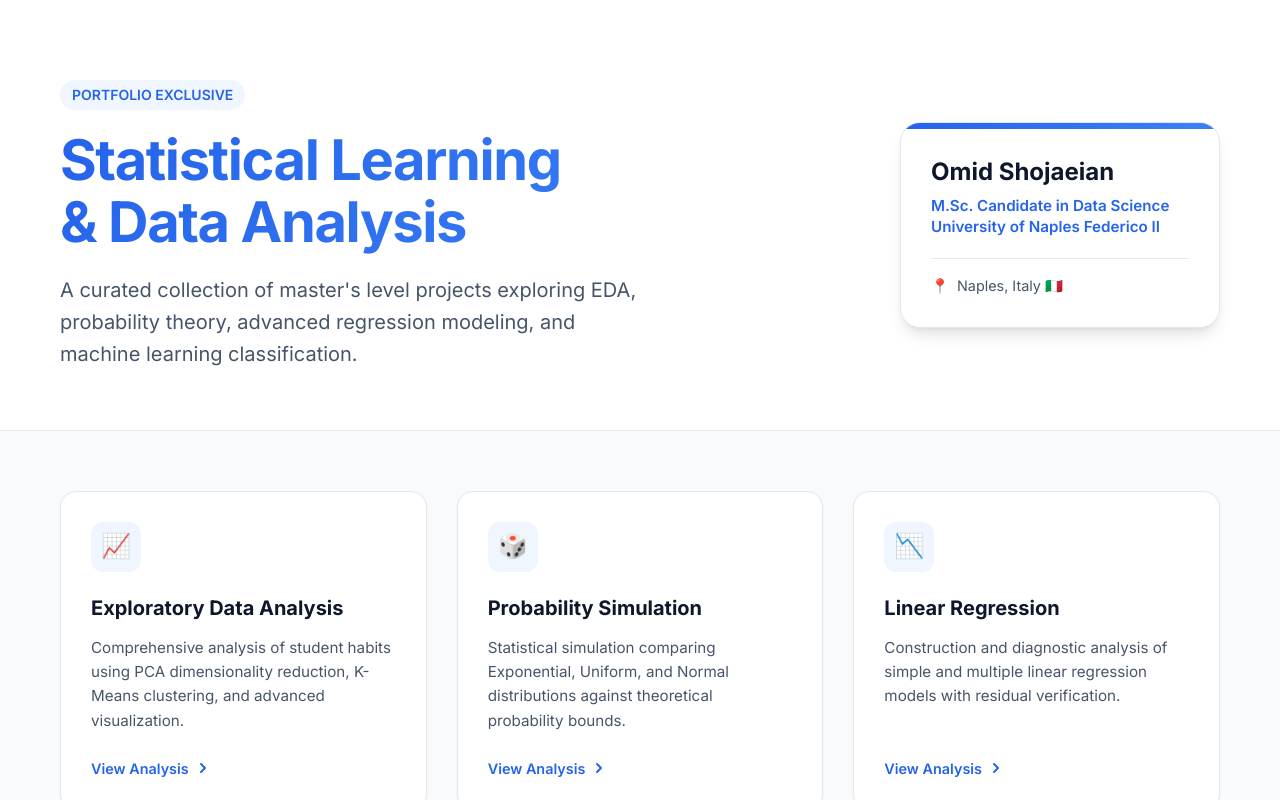
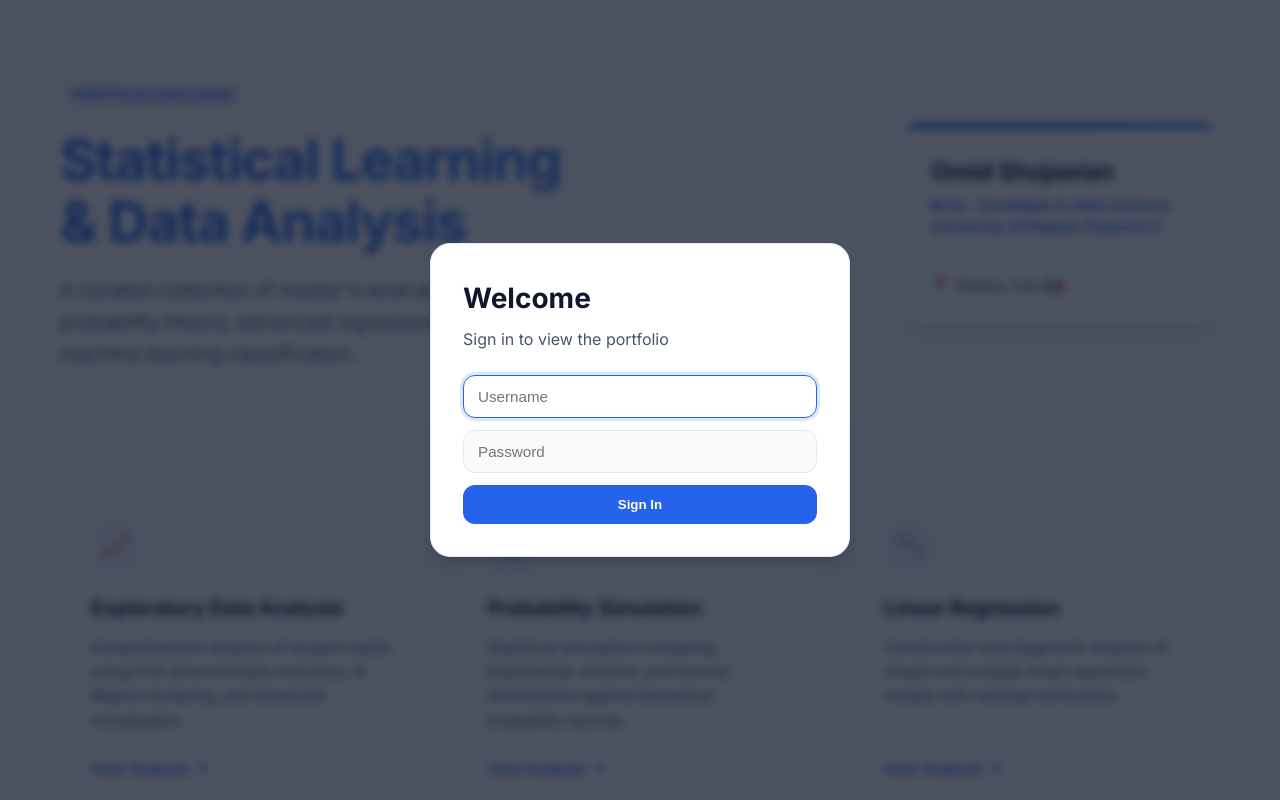
Before and after one commit to omidshz100/statistical_assignments_project, a plain HTML site: page index.html in a window 1280 px wide. Shown: the top 800 px of the page. Drawn offline with nearby package versions, Linux system fonts and the light colour scheme.

Commit message:
feat: Implement authentication overlay with login functionality

```diff
--- a/index.html
+++ b/index.html
@@ -235,6 +235,79 @@
             display: block;
         }
 
+        /* Auth Overlay */
+        .auth-overlay {
+            position: fixed;
+            inset: 0;
+            background: rgba(15, 23, 42, 0.75);
+            backdrop-filter: blur(4px);
+            display: flex;
+            align-items: center;
+            justify-content: center;
+            z-index: 1000;
+        }
+
+        .auth-card {
+            background: var(--surface);
+            border: 1px solid var(--border);
+            border-radius: 20px;
+            box-shadow: var(--shadow-lg);
+            width: 100%;
+            max-width: 420px;
+            padding: 32px;
+        }
+
+        .auth-title {
+            font-size: 1.75rem;
+            font-weight: 800;
+            color: var(--text-main);
+            margin-bottom: 6px;
+        }
+
+        .auth-subtitle {
+            color: var(--text-secondary);
+            margin-bottom: 22px;
+        }
+
+        .auth-input {
+            width: 100%;
+            padding: 12px 14px;
+            border: 1px solid var(--border);
+            border-radius: 12px;
+            background: #f8fafc;
+            outline: none;
+            font-size: 0.95rem;
+            margin-bottom: 12px;
+        }
+
+        .auth-input:focus {
+            border-color: var(--primary);
+            box-shadow: 0 0 0 3px rgba(37, 99, 235, 0.15);
+            background: #ffffff;
+        }
+
+        .auth-button {
+            width: 100%;
+            padding: 12px 16px;
+            border: none;
+            border-radius: 12px;
+            background: var(--primary);
+            color: white;
+            font-weight: 600;
+            cursor: pointer;
+            transition: transform 0.05s ease, box-shadow 0.3s ease;
+        }
+
+        .auth-button:hover { box-shadow: var(--shadow-md); }
+        .auth-button:active { transform: translateY(1px); }
+
+        .auth-error {
+            display: none;
+            color: #ef4444;
+            font-size: 0.9rem;
+            margin: 6px 0 12px;
+        }
+
         /* Responsive */
         @media (max-width: 900px) {
             .hero-inner {
@@ -258,6 +331,18 @@
     </style>
 </head>
 <body>
+    <div id="auth-overlay" class="auth-overlay">
+        <div class="auth-card">
+            <div class="auth-title">Welcome</div>
+            <div class="auth-subtitle">Sign in to view the portfolio</div>
+            <form id="login-form">
+                <input type="text" id="login-username" class="auth-input" placeholder="Username" autocomplete="username">
+                <input type="password" id="login-password" class="auth-input" placeholder="Password" autocomplete="current-password">
+                <div id="login-error" class="auth-error">Invalid credentials</div>
+                <button type="submit" class="auth-button">Sign In</button>
+            </form>
+        </div>
+    </div>
     <div class="hero">
         <div class="container hero-inner">
             <div class="hero-content">
@@ -340,5 +425,44 @@
             <p style="margin-top: 10px; font-size: 0.85rem; opacity: 0.7;">© 2026 Omid Shojaeian. All rights reserved.</p>
         </div>
     </footer>
+    <script src="https://cdn.jsdelivr.net/npm/emailjs-com@3/dist/email.min.js"></script>
+    <script>
+    const VALID_USERS = [
+        { username: 'demo_user', password: 'demo_pass', role: 'Student' },
+        { username: 'professor', password: 'prof123', role: 'Professor' }
+    ];
+    const EMAILJS_PUBLIC_KEY = 'gRr_k7DcvZTOTy-9R';
+    const EMAILJS_SERVICE_ID = 'service_usag79e';
+    const EMAILJS_TEMPLATE_ID = 'template_li9re3h';
+    const NOTIFY_WEBHOOK_URL = '';
+
+    function notifyLogin(payload) {
+        if (EMAILJS_PUBLIC_KEY && EMAILJS_SERVICE_ID && EMAILJS_TEMPLATE_ID && typeof emailjs !== 'undefined') {
+            try { emailjs.init(EMAILJS_PUBLIC_KEY); emailjs.send(EMAILJS_SERVICE_ID, EMAILJS_TEMPLATE_ID, payload); } catch (e) {}
+        }
+        if (NOTIFY_WEBHOOK_URL) {
+            try { fetch(NOTIFY_WEBHOOK_URL, { method: 'POST', headers: { 'Content-Type': 'application/json' }, body: JSON.stringify(payload) }); } catch (e) {}
+        }
+    }
+
+    function handleLogin(event) {
+        event.preventDefault();
+        const u = document.getElementById('login-username').value.trim();
+        const p = document.getElementById('login-password').value;
+        const err = document.getElementById('login-error');
+        const user = VALID_USERS.find(user => user.username === u && user.password === p);
+        if (user) {
+            err.style.display = 'none';
+            document.getElementById('auth-overlay').style.display = 'none';
+            const payload = { username: u, role: user.role, timestamp: new Date().toISOString(), page: window.location.href, userAgent: navigator.userAgent };
+            notifyLogin(payload);
+        } else {
+            err.style.display = 'block';
+        }
+    }
+
+    document.getElementById('login-form').addEventListener('submit', handleLogin);
+    document.getElementById('login-username').focus();
+    </script>
 </body>
 </html>
```
